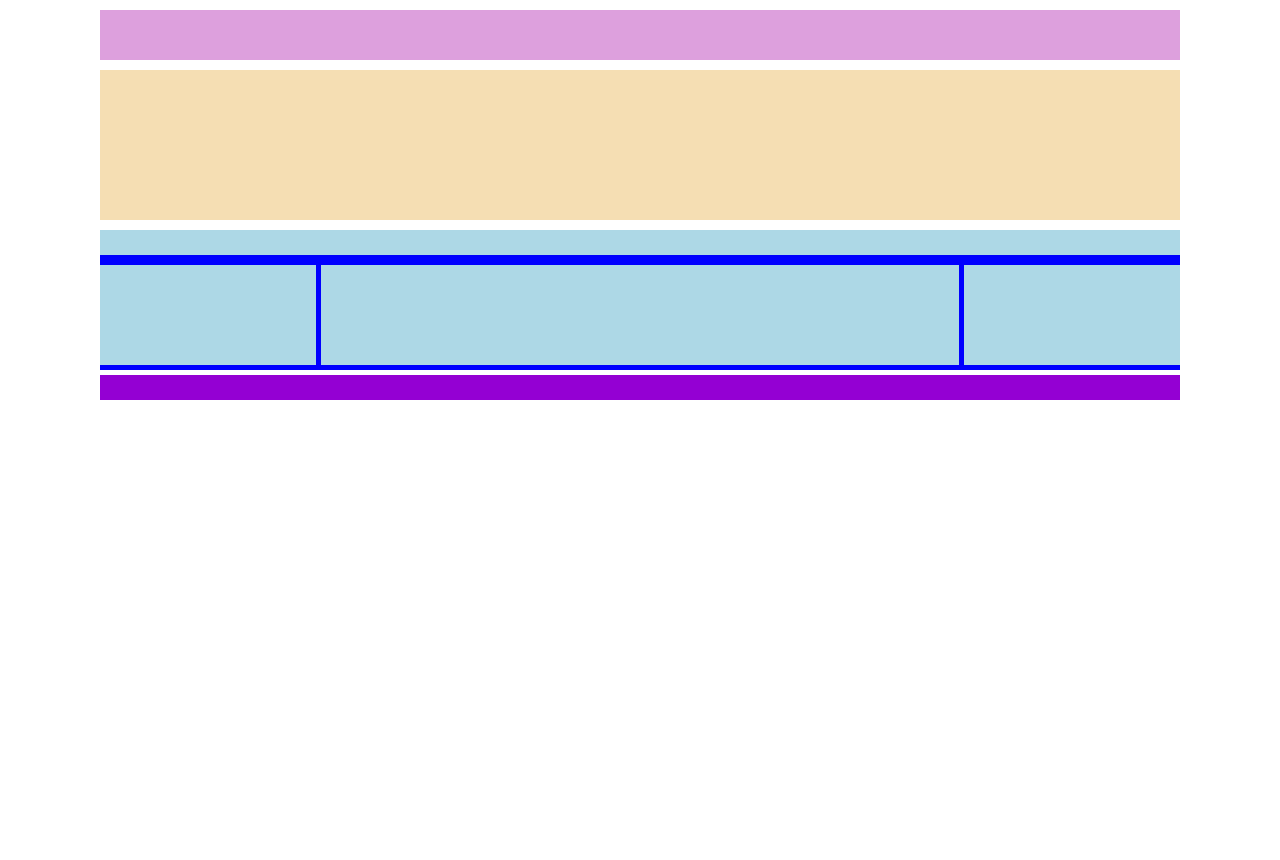
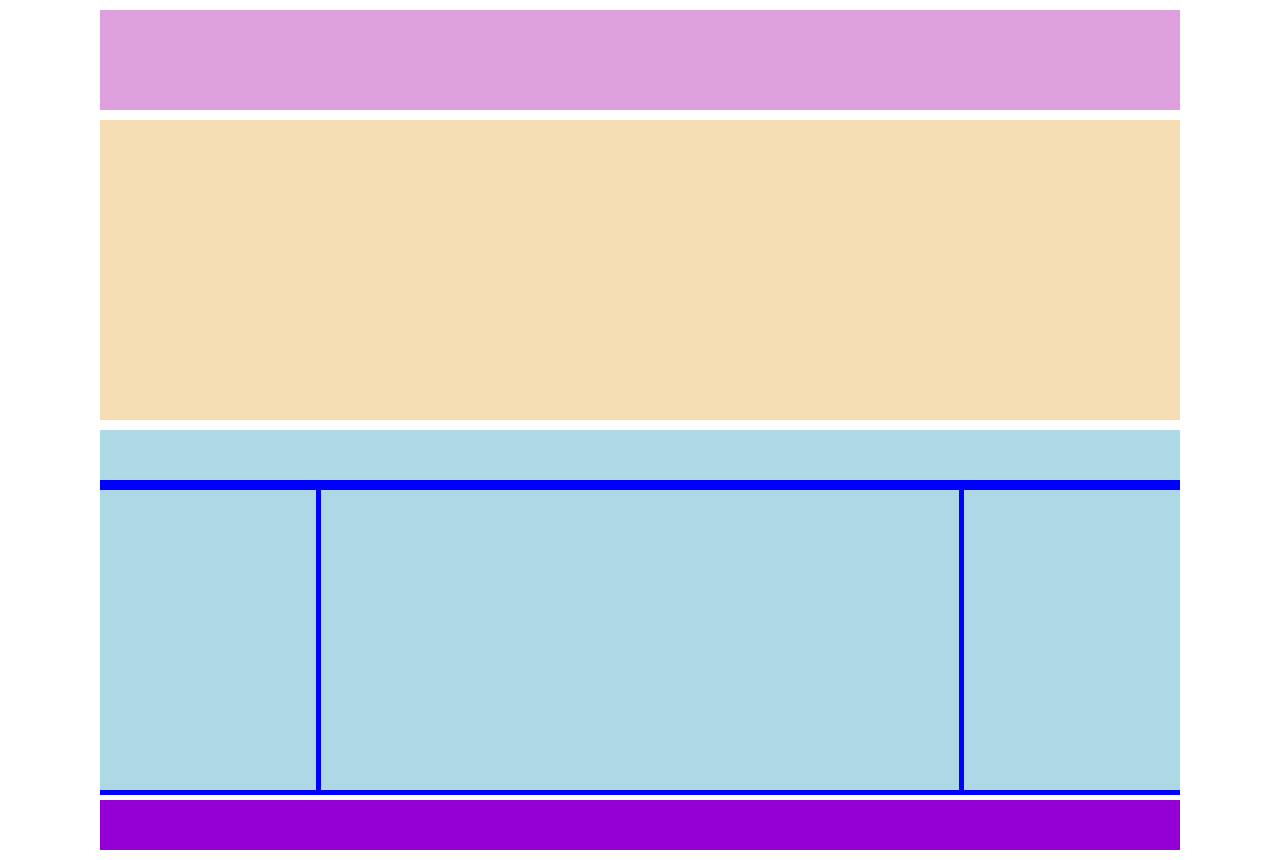
Before and after one commit to nicosanji/htmlcss-struttura-wp, a plain HTML site: page index.html in a window 1280 px wide. Before the commit the page ends 800 px from the top, so only its background shows below. Drawn offline with Linux system fonts and the light colour scheme.

Commit message:
DEF. 1.0: sistemato altezze, layout completo.

```diff
--- a/css/style.css
+++ b/css/style.css
@@ -15,21 +15,20 @@ body {
     padding: 10px 100px;
 }
 
-
 header {
     background-color: plum;
-    height: 50px;
+    height: 100px;
     margin-bottom: 10px;
 }
 
 footer {
     background-color: darkviolet;
-    height: 25px;
+    height: 50px;
 }
 
 .container-1 {
     background-color: wheat;
-    height: 150px;
+    height: 300px;
     margin-bottom: 10px;
 }
 
@@ -40,7 +39,7 @@ footer {
 
 nav {
     background-color: lightblue;
-    height: 25px;
+    height: 50px;
 }
 
 .clearfix{
@@ -50,7 +49,7 @@ nav {
 
 .column-sx {
     background-color: lightblue;
-    height: 100px;
+    height: 300px;
     width: 20%;
     float: left;
     margin-right: 5px;
@@ -58,14 +57,14 @@ nav {
 
 .column-central {
     background-color: lightblue;
-    height: 100px;
+    height: 300px;
     width: calc(60% - 10px);
     float: left;
 }
 
 .column-dx {
     background-color: lightblue;
-    height: 100px;
+    height: 300px;
     width: 20%;
     float: left;
     margin-left: 5px;
```
Also changed, not shown: index.html (+4 -11 lines).
